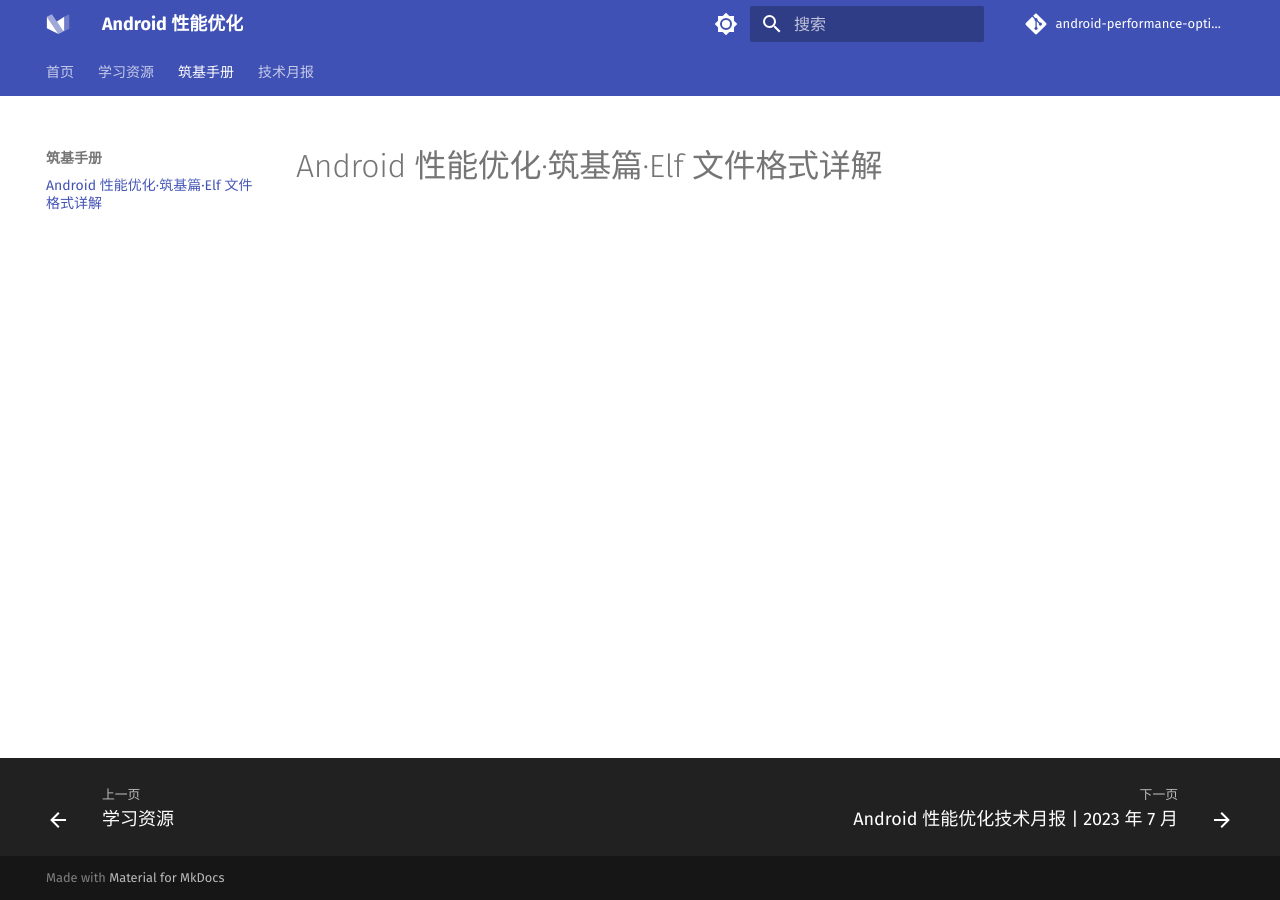
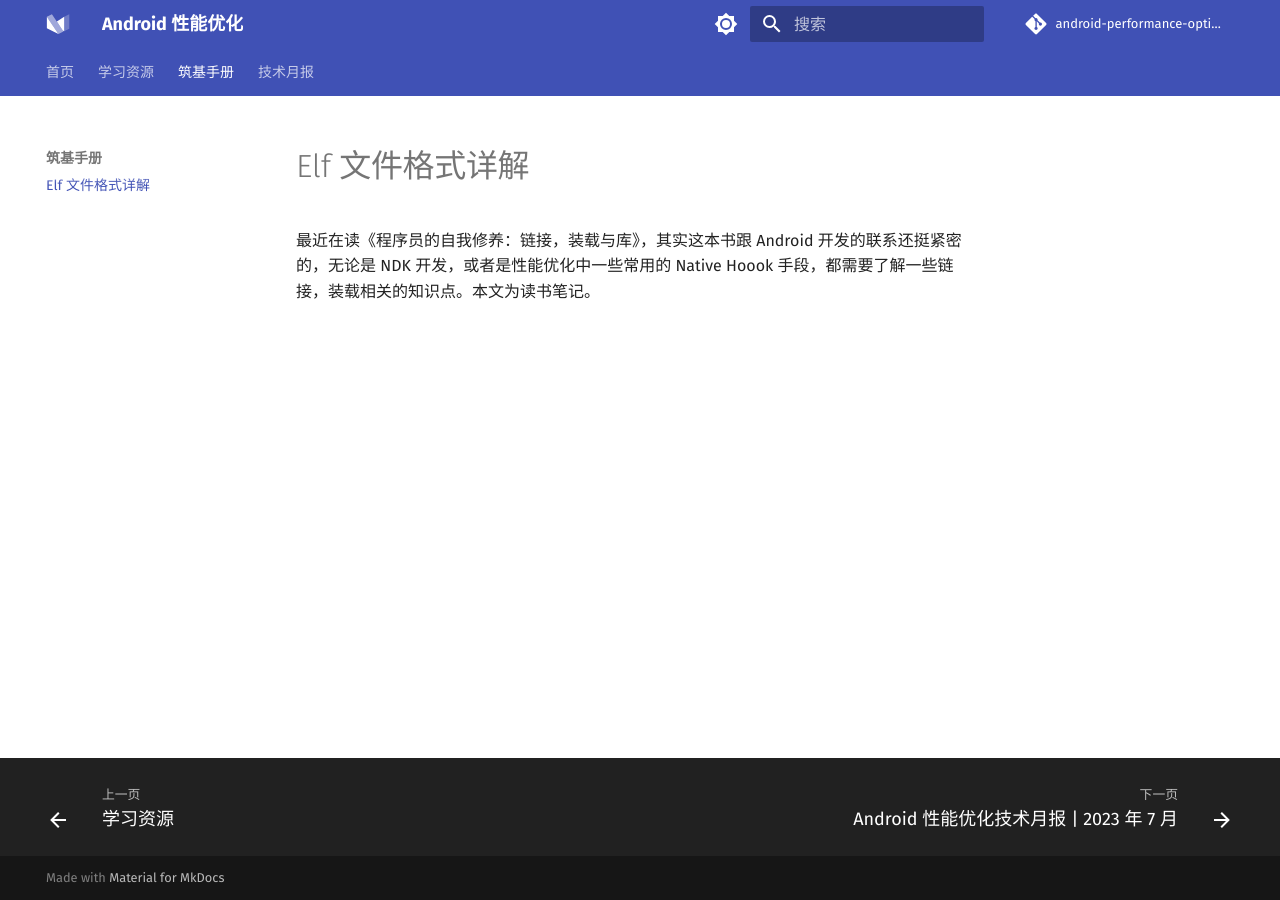
Before and after one commit to android-performance-optimization/homepage, an MkDocs documentation site: the page built from docs/foundation/elf-file-detail.md, in a window 1280 px wide. Built offline with MkDocs 1.6.1 and Material for MkDocs 9.7.7, drawn with Linux system fonts in a browser that asks for light colours; comment, search, counter and statistics services are not loaded.

Commit message:
MOD: elf file

```diff
--- a/docs/foundation/elf-file-detail.md
+++ b/docs/foundation/elf-file-detail.md
@@ -1 +1,2 @@
-# Android 性能优化·筑基篇·Elf 文件格式详解
+# Elf 文件格式详解
+最近在读《程序员的自我修养：链接，装载与库》，其实这本书跟 Android 开发的联系还挺紧密的，无论是 NDK 开发，或者是性能优化中一些常用的 Native Hoook 手段，都需要了解一些链接，装载相关的知识点。本文为读书笔记。
```
Also changed, not shown: 1 other file.
